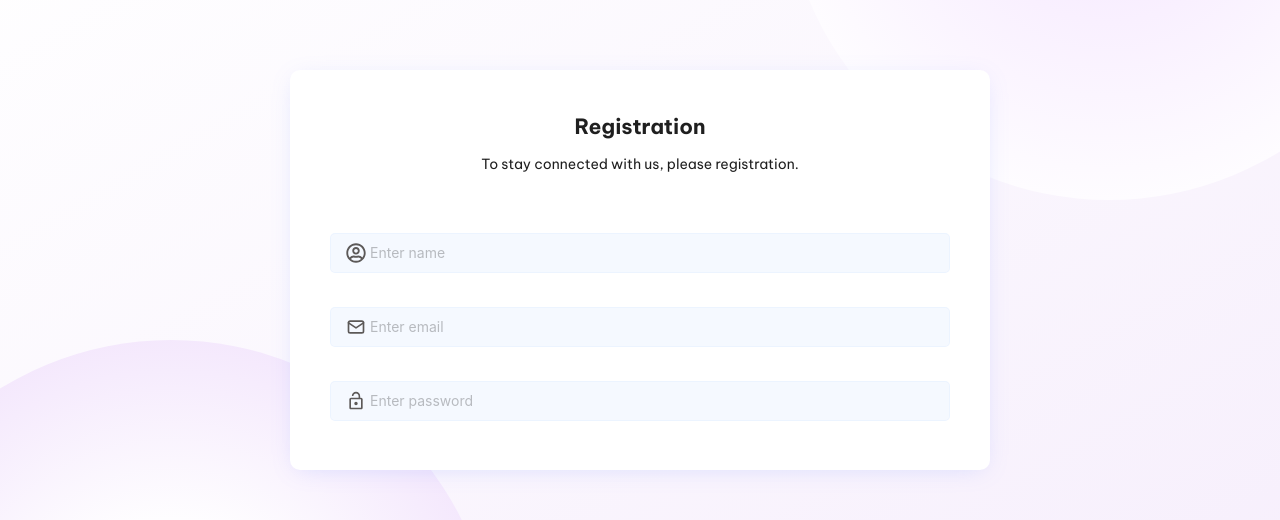
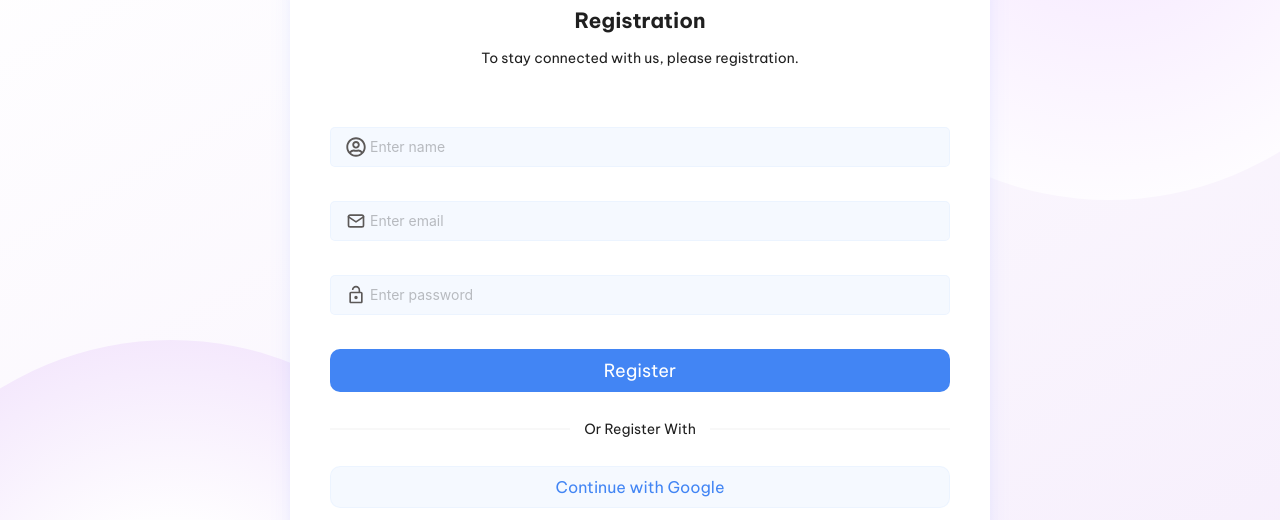
Before and after one commit to MHkhan994/techserver4u-front, a Next.js app: page /signup in a window 1280 px wide. Shown: the part 274-794 px from the top of the page. Built offline with nearby package versions, Linux system fonts and the light colour scheme; no server answers.

Commit message:
singup api integration

```diff
--- a/package.json
+++ b/package.json
@@ -24,6 +24,7 @@
     "react-responsive": "^10.0.0",
     "redux-persist": "^6.0.0",
     "sass": "^1.78.0",
+    "sonner": "^1.5.0",
     "swiper": "^11.1.14"
   }
 }
--- a/src/components/auth/signup/SignupFrom.jsx
+++ b/src/components/auth/signup/SignupFrom.jsx
@@ -1,14 +1,13 @@
-import { Form, Input } from 'antd'
+import { Divider, Form, Input } from 'antd'
 import React from 'react'
 import { FaRegUserCircle } from 'react-icons/fa';
 import { TbMail } from "react-icons/tb";
 import { MdLockOpen } from "react-icons/md";
+import Link from 'next/link';
 
-const SignupFrom = () => {
+const SignupFrom = ({ onFinish }) => {
 
-    const onFinish = (values) => {
-        console.log('Success:', values);
-    };
+
     const onFinishFailed = (errorInfo) => {
         console.log('Failed:', errorInfo);
     };
@@ -65,6 +64,13 @@ const SignupFrom = () => {
                 >
                     <Input prefix={<MdLockOpen size={20} />} type='password' placeholder='Enter password' className='default_input'></Input>
                 </Form.Item>
+
+                <button className='primary_btn'>Register</button>
+                <Divider plain>Or Register With</Divider>
+
+                <button type='button' className='primary_btn google_btn'>Continue with Google</button>
+
+                <h5 className='text-center'>Already have an account? <Link href={'/login'}>Login</Link></h5>
             </Form>
 
         </div>
--- a/src/pages/_app.js
+++ b/src/pages/_app.js
@@ -3,10 +3,13 @@ import { persistor, store } from '@/redux/store'
 import '@/styles/main.scss'
 import { Provider } from 'react-redux'
 import { PersistGate } from 'redux-persist/integration/react'
+import { Toaster } from 'sonner'
 
 export default function App({ Component, pageProps }) {
+
+
   return <Provider store={store}>
-
+    <Toaster position="top-center" richColors />
     <PersistGate persistor={persistor}>
       <MainLayout>
         <Component {...pageProps} />
--- a/src/pages/signup/index.js
+++ b/src/pages/signup/index.js
@@ -1,4 +1,6 @@
 import SignupFrom from '@/components/auth/signup/SignupFrom'
+import { toast } from 'sonner'
+import axios from 'axios'
 import { useRouter } from 'next/router'
 import React, { useEffect, useState } from 'react'
 
@@ -14,10 +16,31 @@ const SignUp = () => {
         }
     }, [router])
 
+    const onFinish = (values) => {
+        console.log('Success:', values);
+        const payload = {
+            name: values.name,
+            email: values.email,
+            password: values.password
+        }
+
+        axios.post(`${process.env.NEXT_PUBLIC_API_URL}/user/signup`, payload)
+            .then(res => {
+                console.log(res.data)
+                if (res.data.isOtpSend) {
+                    router.push('/signup?tab=varify')
+                    toast.success('User registered successfully')
+                }
+            })
+            .catch(err => {
+                toast.error(err?.response?.data?.message || 'Registration failed')
+            })
+    };
+
     return (
         <div className='auth-container'>
             {
-                tab === 'register' ? <SignupFrom /> : <div></div>
+                tab === 'register' ? <SignupFrom onFinish={onFinish} /> : <div></div>
             }
         </div>
     )
--- a/src/styles/pages/_auth.scss
+++ b/src/styles/pages/_auth.scss
@@ -45,11 +45,23 @@
             gap: 10px;
             width: 100%;
             background-color: $white;
-            height: 400px;
             border-radius: 10px;
             -webkit-box-shadow: 0px 4px 25px -7px rgba(125, 151, 255, 0.28);
             -moz-box-shadow: 0px 4px 25px -7px rgba(125, 151, 255, 0.28);
             box-shadow: 0px 4px 25px -7px rgba(125, 151, 255, 0.28);
+
+            .primary_btn {
+                padding: 10px 20px;
+                border-radius: 10px;
+                font-size: 18px;
+            }
+
+            .google_btn {
+                background-color: $primary_light;
+                border: 1px solid $border_light_blue;
+                color: $primary_color;
+                font-size: 16px;
+            }
         }
     }
 
```
Also changed, not shown: src/components/auth/signup/VarifyEmailForm.jsx (added, +9 -0 lines), 1 other file (tests, documents, lock files or other folders).
